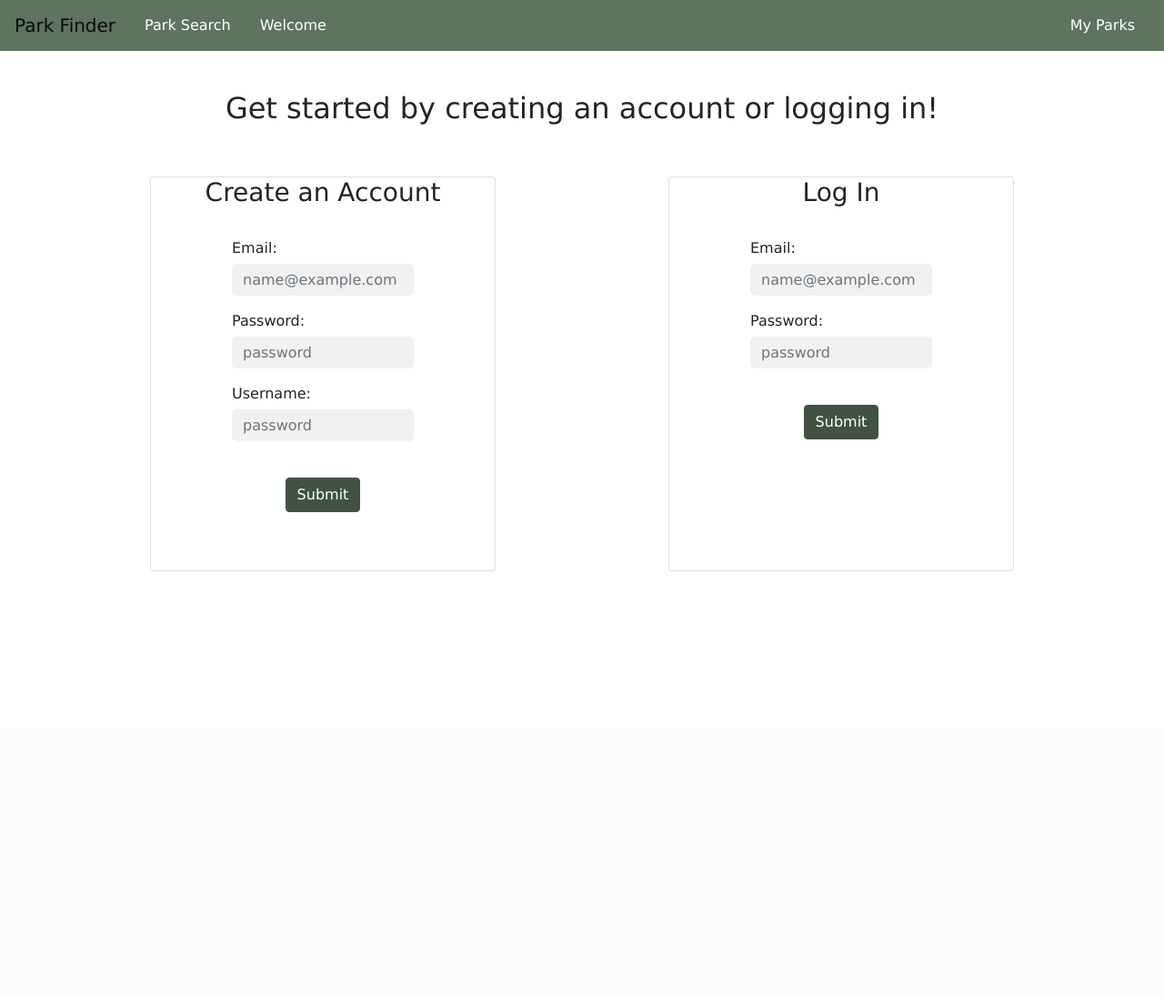
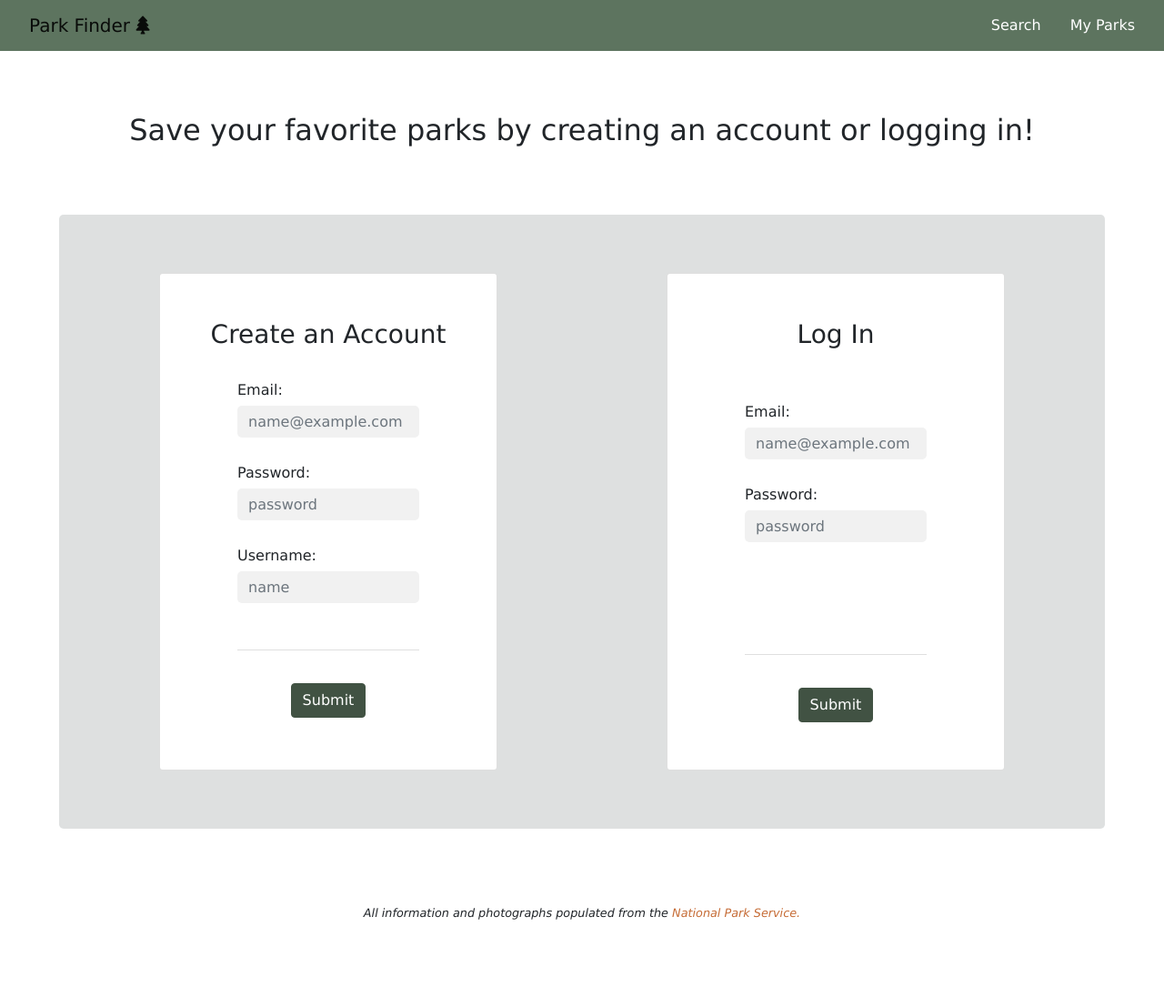
Before and after one commit to LNgroff/park-finder, a Flask app: page /home in a window 1280 px wide. Shown: the whole page at 91% size. Before the commit the page ends 628 px from the top, so only its background shows below. Run offline with Flask 2, Linux system fonts and the light colour scheme.

Commit message:
adjusted styling, organization, and layout

```diff
--- a/templates/base.html
+++ b/templates/base.html
@@ -27,12 +27,12 @@
     <div>
       <nav class="navbar fixed-top navbar-static-top navbar-light bg-light">
         <ul class="nav justify-content-end">
-          <item class="navbar-brand">Park Finder</item>
-          <a class="nav-link active" href="/park_search">Park Search <span class="sr-only"></span></a>
-          <a class="nav-link active" href='/'>Welcome <span class="sr-only"></span></a>
+          <a class="nav-link active navbar-brand" href='/'>Park Finder <i class="fas fa-tree"></i><span class="sr-only"></span></a>
+
         </ul>
 
         <ul class="nav justify-content-end">
+          <a class="nav-link active" href="/park_search">Search<span class="sr-only"></span></a>
           <a class="nav-link active" href="/user/{{current_user.get_id()}}">My Parks<span class="sr-only"></span></a>
 
           {% if current_user.is_authenticated %}
@@ -65,12 +65,11 @@
               </div> #}
           {% endif %}
         </ul>
-
       </nav>
     </div>
 
     {% for message in get_flashed_messages() %}
-    <div class="alert alert-primary">{{ message }}</div>
+    <div class="alert">{{ message }}</div>
     {% endfor %}
 
 
@@ -80,8 +79,14 @@
     <script src="static/js/login-logout.js"></script>
 
 
-    {% block after_body %}{% endblock %}
   </body>
 
+    <br><br>
+    {% block after_body %}
+
+    <div class= "text-center">
+    <p><small><i>All information and photographs populated from the <a style="color: #C66C36" href="https://www.nps.gov/index.htm">National Park Service.</a></i></small></p>
+    </div>
+    {% endblock %}
 
 </html>
--- a/templates/homepage.html
+++ b/templates/homepage.html
@@ -4,44 +4,41 @@
 {% block body %}
 <div class="container text-center">
 <!-- <h1>Park Finder</h1> -->
-
-    <h2>Get started by creating an account or logging in!</h2>
     <br>
-    <br>
+    <h2>Save your favorite parks by creating an account or logging in!</h2>
+    <p style="padding-bottom: 50px"></p>
 </div>
 
-    <div class="container md-auto">
-        <div class="row justify-content-around"">
-            <div class="card col-4" style="width: 18rem;">
+    <div class="jumbotron">
+        <div class="row justify-content-around">
+            <div class="card col-4" style="padding-top: 50px">
                 <h3>Create an Account</h3>
                 <form action="/users" method="POST" class="p-4">
                     <div class="form-group">
                         <div style="text-align: center;">
                             <div style="display: float; text-align: left;">
-                                <p>Email: <input type="text" name="email" class="form-control" placeholder="name@example.com"></p>
-                                <p>Password: <input type="password" name="password" class="form-control" placeholder="password"></p>
-                                <p>Username: <input type="text" name="uname" class="form-control" placeholder="password"></p>
-                                <div class="text-center">
-                                    <br>
-                                    <input type="submit" class="btn btn-secondary"><br><br>
+                                <p style="padding-bottom: 1px">Email: <input type="text" name="email" class="form-control" placeholder="name@example.com"></p>
+                                <p style="padding-bottom: 1px">Password: <input type="password" name="password" class="form-control" placeholder="password"></p>
+                                <p style="padding-bottom: 1px">Username: <input type="text" name="uname" class="form-control" placeholder="name"></p><br>
+                                <div class="card-footer bg-transparent text-center">
+                                    <br><input type="submit" class="btn btn-secondary">
                                 </div>
                             </div>
                         </div>
                     </div>
                 </form>
             </div>
-            <div class="card col-4" style="width: 18rem;">
+            <div class="card col-4" style="padding-top: 50px">
                 <h3>Log In</h3>
-                <form action="/login" method="POST">
+                <form action="/login" method="POST" class="p-4">
                     <br>
                     <div class="form-group">
                         <div style="text-align: center;">
                             <div style="display: float; text-align: left;">
-                                <p>Email: <input type="text" name="email" class="form-control" placeholder="name@example.com"></p>
-                                <p>Password: <input type="password" name="password" class="form-control" placeholder="password"></p>
-                                <div class="text-center">
-                                    <br>
-                                    <input type="submit" class="btn btn-secondary"><br><br>
+                                <p style="padding-bottom: 1px">Email: <input type="text" name="email" class="form-control" placeholder="name@example.com"></p>
+                                <p style="padding-bottom: 1px">Password: <input type="password" name="password" class="form-control" placeholder="password"></p><br><br><br><br>
+                                <div class="card-footer bg-transparent text-center">
+                                    <br><input type="submit" class="btn btn-secondary">
                                 </div>
                             </div>
                         </div>
```
Also changed, not shown: templates/landing.html (+6 -4 lines), templates/park_details.html (+48 -12 lines), templates/park_search.html (+47 -31 lines), templates/search_results.html (+11 -12 lines), templates/user_details.html (+26 -11 lines).
